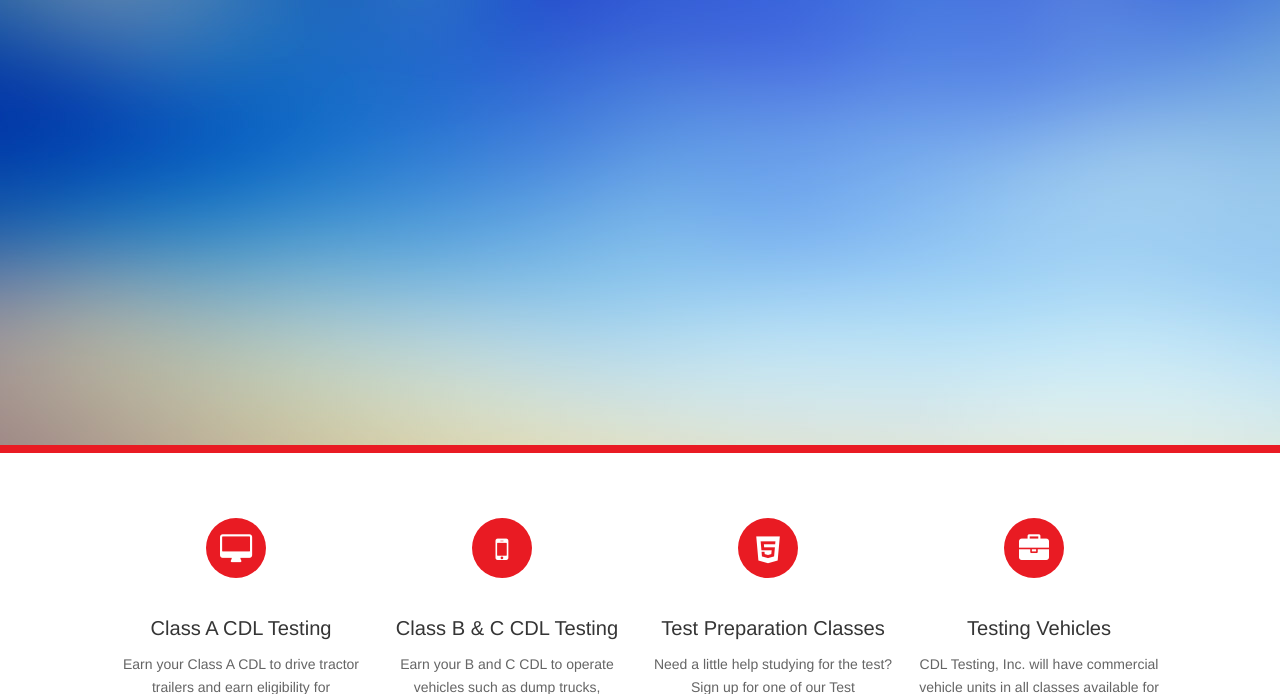
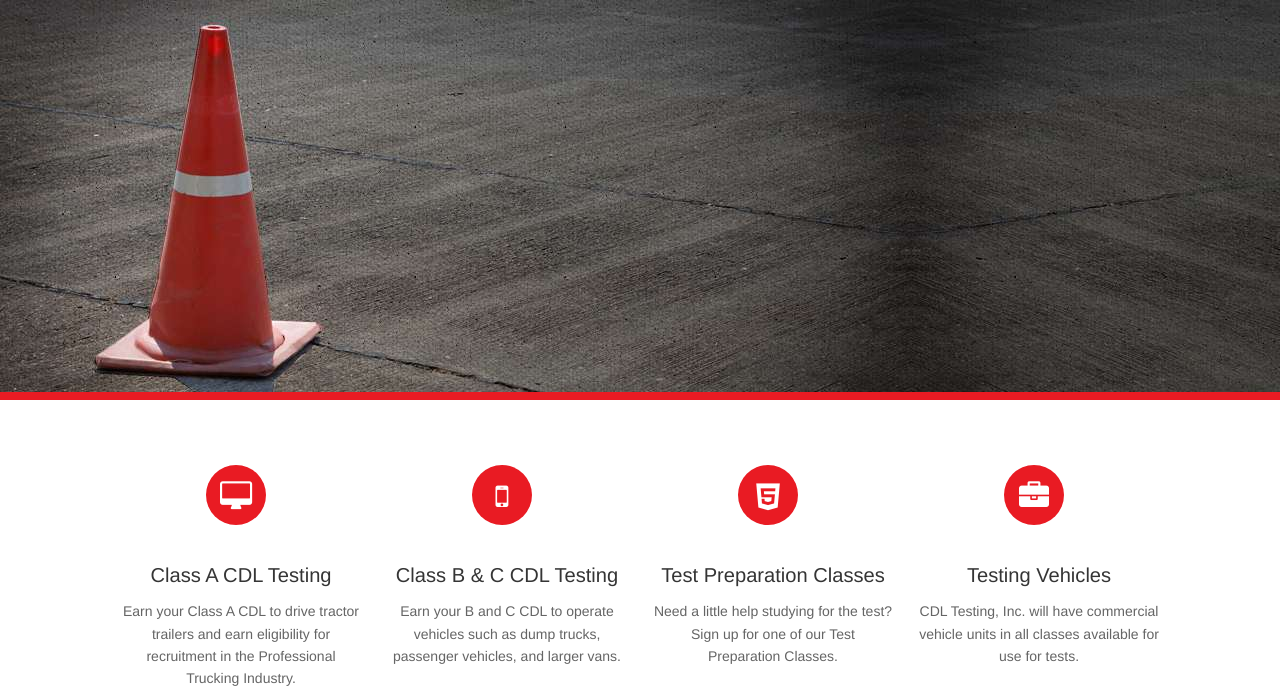
Before and after one commit to jimdough/CDL-Testing-Inc, a PHP site: page / in a window 1280 px wide. Shown: the part 50-744 px from the top of the page. Run offline with PHP 8.4, Linux system fonts and the light colour scheme; some libraries are stand-ins or nearby versions.

Commit message:
latest changes

```diff
--- a/css/style.css
+++ b/css/style.css
@@ -212,9 +212,11 @@ a,a:focus,a:active{
 
 /* Banner Style */
 #banner, .page-title {
-	background: #dedddb url("../img/banner-bg-3.jpg") repeat 0 0 ;
+	background: #dedddb url("../img/banner-asphault.jpg") no-repeat 0 0 ;
+	background-color: black;
 	border-bottom:8px solid #e91b23;
 	margin-bottom: 25px;
+	min-height: 400px;
 }
 
 #banner .orbit-container{
@@ -291,7 +293,9 @@ a,a:focus,a:active{
 }
 
 .slider-box{
-	padding: 40px 0 5px;
+	padding-top: 30px;
+	padding-left: 385px;
+	min-height: 300px;
 }
 .slider-details{
 	top:70px;
@@ -305,7 +309,7 @@ a,a:focus,a:active{
  .slider-details p a.button{
 	margin-top: 15px;
 }
-.slider-details h2{color:#FFF; font-weight: bold; text-shadow: 1px 1px 1px #444;}
+.slider-details h2{color:yellow; font-weight: bold; text-shadow: 1px 1px 1px #444;}
 .slider-details h4{color:#F9F8F8;text-shadow: 1px 1px 1px #444;}
 .slider-details p{color:#F9F8F8;text-shadow: 1px 1px 1px #444;}
 
--- a/index.php
+++ b/index.php
@@ -37,30 +37,24 @@
 		 <section id="banner">
 		 	<div class="row">
 		 			<div class="small-12 columns">
-		 				 <ul data-orbit data-options="timer_speed:8000; navigation_arrows: false;bullets:false;  pause_on_hover: false; resume_on_mouseout: true;">
+		 				 <ul data-orbit data-options="timer_speed:8000; navigation_arrows:false; bullets:false; pause_on_hover:true; resume_on_mouseout:true;">
 						  <li>
 						     <div class="row slider-box">
-						     		 <div class="slider-details small-12 large-7 columns">
+						     		 <div class="slider-details small-12 large-11 columns">
 						     		 	<h2 class="custom-animated fadeInUpBig">CDL Testing, Inc.</h2>
 						     		 	<h4 class="custom-animated fadeInUpBig">Welcome!</h4>
 						     		 	<p class="custom-animated fadeInUpBig"> Test onsite at one of our two incredible Indiana locations. Check out our <strong>Services page</strong> to learn a little more of what is offered. Head over to our <strong>location tabs</strong> at the top of the page to contact a local representative. Good luck to all testing students!
 
 						     		 	</p>
 						     		 </div>
-						     		 <div class="slider-image small-12 large-5 columns custom-animated fadeInRightBig">
-						     		 	<img src="img/slider/road.png" alt="CDL Testing, Inc." />
-						     		 </div>
 						     </div>
 						  </li>
 						  <li>
 						     <div class="row slider-box">
-						     		 <div class="slider-details small-12 large-7 columns">
+						     		 <div class="slider-details small-12 large-11 columns">
 						     		 	<h2 class="custom-animated fadeInUpBig">CDL Testing, Inc.</h2>
 						     		 	<h4 class="custom-animated fadeInUpBig">Prep Courses</h4>
 						     		 	<p class="custom-animated fadeInUpBig">Think you could use a little help getting ready for you CDL test? Don't Worry! CDL Testing Inc. is pleased to offer Preparation Courses at both of our testing locations. For details, please visit our Services page.</p>
-						     		 </div>
-						     		 <div class="slider-image small-12 large-5 columns custom-animated fadeInRightBig">
-						     		 	<img src="img/slider/truck5.png" alt="CDL Testing, Inc." />
 						     		 </div>
 						     </div>
 						  </li>
@@ -68,6 +62,15 @@
 		 			</div>
 		 	</div>
 		 </section>
+		<!-- <section class="show-for-small">
+			 <div class="row">
+				 <img src="img/banner-asphault-small.jpg" alt="banner-asphault-small.jpg" width="640" height="150">
+				 <div class="columns small-12"><br>
+				 		<p>Test onsite at one of our two incredible Indiana locations. Check out our <a href="services.php">Services page</a> to learn a little more of what is offered. Head over to our <strong>locations</strong> at the top of the page to contact a local representative. Good luck to all testing students!</p>
+				 		<p>Think you could use a little help getting ready for you CDL test? Don't Worry! CDL Testing Inc. is pleased to offer Preparation Courses at both of our testing locations. For details, please visit our <a href="services.php">Services</a> page.</p>
+				 </div>
+			 </div>
+		 </section>-->
 		<!-- End: Banner -->
 
 		 <!-- Start:  features-box -->
```
Also changed, not shown: img/banner-asphault-small.jpg (added), img/banner-asphault-small.jpg.png (added), img/banner-asphault.jpg (added), img/team_1.jpg (deleted), img/team_2.jpg (deleted), img/team_3.jpg (deleted), img/team_4.jpg (deleted), 1 other file.
